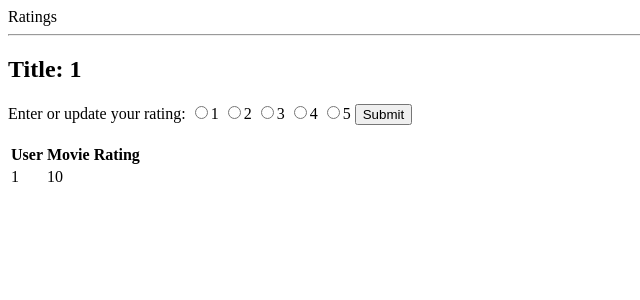
After one commit to JenTseeng/ratingsLab, a Flask app: page /movies/1 in a window 1280 px wide. The commit adds this page. Shown: the top 300 px of the page, without its empty margins (0-640 px from the left). Run offline with Flask 2, Linux system fonts and the light colour scheme; tables that the repository leaves empty hold one stand-in row (values such as "Sample post").

Commit message:
Functional User details page and movie list, movie ratings in progress

```diff
--- a/server.py
+++ b/server.py
@@ -33,12 +33,19 @@ def user_list():
     users = User.query.all()
     return render_template("user_list.html", users=users)
 
+@app.route("/movies")
+def movies_list():
+    """Show list of movies."""
+    movies = Movie.query.order_by(Movie.title).all()
+    # movies = Movie.query.all()
+    return render_template("movie_list.html", movies=movies)
 
 @app.route("/registration")
 def new_user():
     """Shows registration form"""
 
     return render_template("registration.html")
+
 
 @app.route("/confirm_registration", methods=['POST'])
 def add_user():
@@ -76,16 +83,17 @@ def check_login():
     email_to_check = request.form.get('email')
     pw = request.form.get('pw')
 
-    all_users = db.session.query(User.user_id)
-    user_id = all_users.filter(User.email==email_to_check, User.password==pw).first()
+    # all_users = db.session.query(User.user_id)
+    # user_id = all_users.filter(User.email==email_to_check, User.password==pw).first()
+    user = User.query.filter(User.email==email_to_check, User.password==pw).first()
 
-    if user_id:
+    if user:
 
-        session['user_id'] = user_id
+        session['user_id'] = user.user_id
 
         flash("You are now logged in!")
 
-        return redirect("/")
+        return redirect("/users/<user.user_id>")
 
     else:
 
@@ -94,25 +102,50 @@ def check_login():
         return redirect("/login")
 
 
-    # try:
-    #     user = User.query.filter(User.email==email_to_check).one()
+@app.route('/logout')
+def logout():
+    """Logout page"""
+    del session['user_id']
+    flash("You are now logged out!")
 
-    # except:
-    #     flash("User does not exist. Please try again.")
-    #     return redirect("/login")
+    return redirect("/")
 
 
-    # if user.password == pw:
-    #     session['user id'] = user.user_id
-    #     flash("You are now logged in!")
+@app.route('/users/<user_id>')
+def show_user_details(user_id):
+    """User detail page"""
+    user = User.query.get(int(user_id))
 
-    #     return redirect("/")
-
-    # else:
-    #     flash(" Please try again.")
-    #     return redirect("/login")
+    return render_template("user_info.html", user=user)
 
 
+@app.route('/movies/<movie_id>')
+def show_movie_details(movie_id):
+    """Movie detail page"""
+    movie = Movie.query.get(int(movie_id))
+
+    return render_template("movie_info.html", movie=movie)
+
+
+@app.route('/submit_rating/<movie_id>', methods=["POST"])
+def process_rating(movie_id):
+    """Enter or update user's rating for a movie"""
+
+    user_r = request.form.get('rating')
+
+    existing_r = Rating.query.filter(Rating.movie_id==movie_id, Rating.user_id==session['user_id']).first()
+
+    if existing_r:
+        existing_r.score = user_r
+        db.session.commit()
+
+    else:
+        new_rating = Rating(movie_id=movie_id,user_id=session['user_id'],score=user_r)
+        db.session.add(new_rating)
+        db.session.commit()
+
+
+    return redirect("/")
 
 
 if __name__ == "__main__":
--- /dev/null
+++ b/templates/movie_info.html
@@ -0,0 +1,30 @@
+{% extends 'base.html' %}
+{% block content %}
+
+  <h2>Title: {{movie.movie_id}}</h2>
+
+  <form action="/submit_rating/<movie_id>", method="POST">
+    Enter or update your rating:
+    <input type="radio" name="rating" value="1">1
+    <input type="radio" name="rating" value="2">2
+    <input type="radio" name="rating" value="3">3
+    <input type="radio" name="rating" value="4">4
+    <input type="radio" name="rating" value="5">5
+    <input type="submit">
+  </form>
+  <br>
+  <table>
+    <tr>
+      <th> User </th>
+      <th> Movie Rating </th>
+    </tr>
+
+    {% for rating in movie.ratings %}
+      <tr>
+        <td> {{ rating.user.user_id }} </td>
+        <td> {{ rating.score }} </td>
+      </tr>
+    {% endfor %}
+  </table>
+
+{% endblock %}
--- a/templates/registration.html
+++ b/templates/registration.html
@@ -4,7 +4,7 @@
 
 <h1>Registration!</h1>
 
-<form action="\confirm_registration" method="POST">
+<form action="/confirm_registration" method="POST">
     E-mail Address: <input type="text" name="email" required>
     Password: <input type="password" name="pw" required>
     <input type="submit">
```
Also changed, not shown: templates/movie_list.html (added, +17 -0 lines), templates/user_info.html (added, +23 -0 lines).
